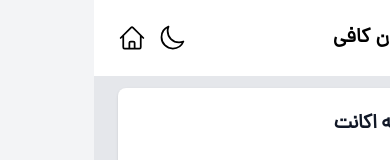
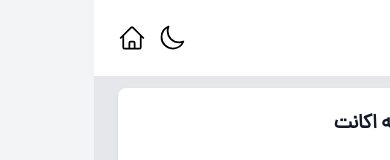
Before and after one commit to AmirhosseinDanesh/coffee-shop, a React (Vite) app: page /login in a window 390 px wide. Shown: the top 160 px of the page. Built offline with nearby package versions, Linux system fonts and the light colour scheme.

Commit message:
fix article info font

```diff
--- a/src/Components/PanelNav/PanelNav.jsx
+++ b/src/Components/PanelNav/PanelNav.jsx
@@ -7,12 +7,6 @@
             <div className="px-3 py-3 lg:px-5 lg:pl-3">
                 <div className="flex items-center justify-between">
                     <div className="flex items-center justify-start gap-x-4">
-                        <button type="button" className="inline-flex items-center p-2 text-sm text-gray-500 rounded-lg sm:hidden hover:bg-gray-100 focus:outline-none focus:ring-2 focus:ring-gray-200 dark:text-gray-400 dark:hover:bg-gray-700 dark:focus:ring-gray-600">
-                            <span className="sr-only">Open sidebar</span>
-                            <svg className="w-6 h-6" aria-hidden="true" fill="currentColor" viewBox="0 0 20 20" xmlns="http://www.w3.org/2000/svg">
-                                <path clipRule="evenodd" fillRule="evenodd" d="M2 4.75A.75.75 0 012.75 4h14.5a.75.75 0 010 1.5H2.75A.75.75 0 012 4.75zm0 10.5a.75.75 0 01.75-.75h7.5a.75.75 0 010 1.5h-7.5a.75.75 0 01-.75-.75zM2 10a.75.75 0 01.75-.75h14.5a.75.75 0 010 1.5H2.75A.75.75 0 012 10z"></path>
-                            </svg>
-                        </button>
                         <h1 className="flex">
                             <span className="self-center text-xl font-semibold sm:text-2xl whitespace-nowrap dark:text-white">گلدن کافی</span>
                         </h1>
--- a/src/Pages/Auth/Login/Login.jsx
+++ b/src/Pages/Auth/Login/Login.jsx
@@ -84,7 +84,7 @@
 
                                             setIsShowToast(true)
                                             setTimeout(() => {
-                                                navigate("/p-admin/dashboard");
+                                                navigate("/");
                                                 setSubmitting(false)
                                             }, 1500);
 
--- a/src/Pages/Client/Articles/ArticlesInfo.jsx
+++ b/src/Pages/Client/Articles/ArticlesInfo.jsx
@@ -36,7 +36,7 @@
                 <div className='mt-16 flex justify-center'>
                     <img className='rounded-xl' src={`${DataUrl}/courses/covers/${articleData.cover}`} alt="" />
                 </div>
-                <div className='text-xl mt-10 md:px-10 text-gray-700 dark:text-white'>
+                <div className='text-lg mt-10 md:px-10 text-gray-700 dark:text-white tracking-tight	'>
                     {articleData.description}
                 </div>
                 <div className=' mt-10 md:px-10 text-gray-700 dark:text-white' dangerouslySetInnerHTML={{
--- a/src/Pages/Client/ProductDetail/ProductDetail.jsx
+++ b/src/Pages/Client/ProductDetail/ProductDetail.jsx
@@ -39,7 +39,7 @@
           <div className='flex'>
             {...stars}
           </div>
-          <p className='text-sm leading-6 font-DanaMedium'>{productDetail.description}</p>
+          <p className='text-sm leading-6  font-DanaMedium'>{productDetail.description}</p>
           <div>
             <button className='input-submit bg-blue-600' onClick={() => {
               console.log("first")
```
